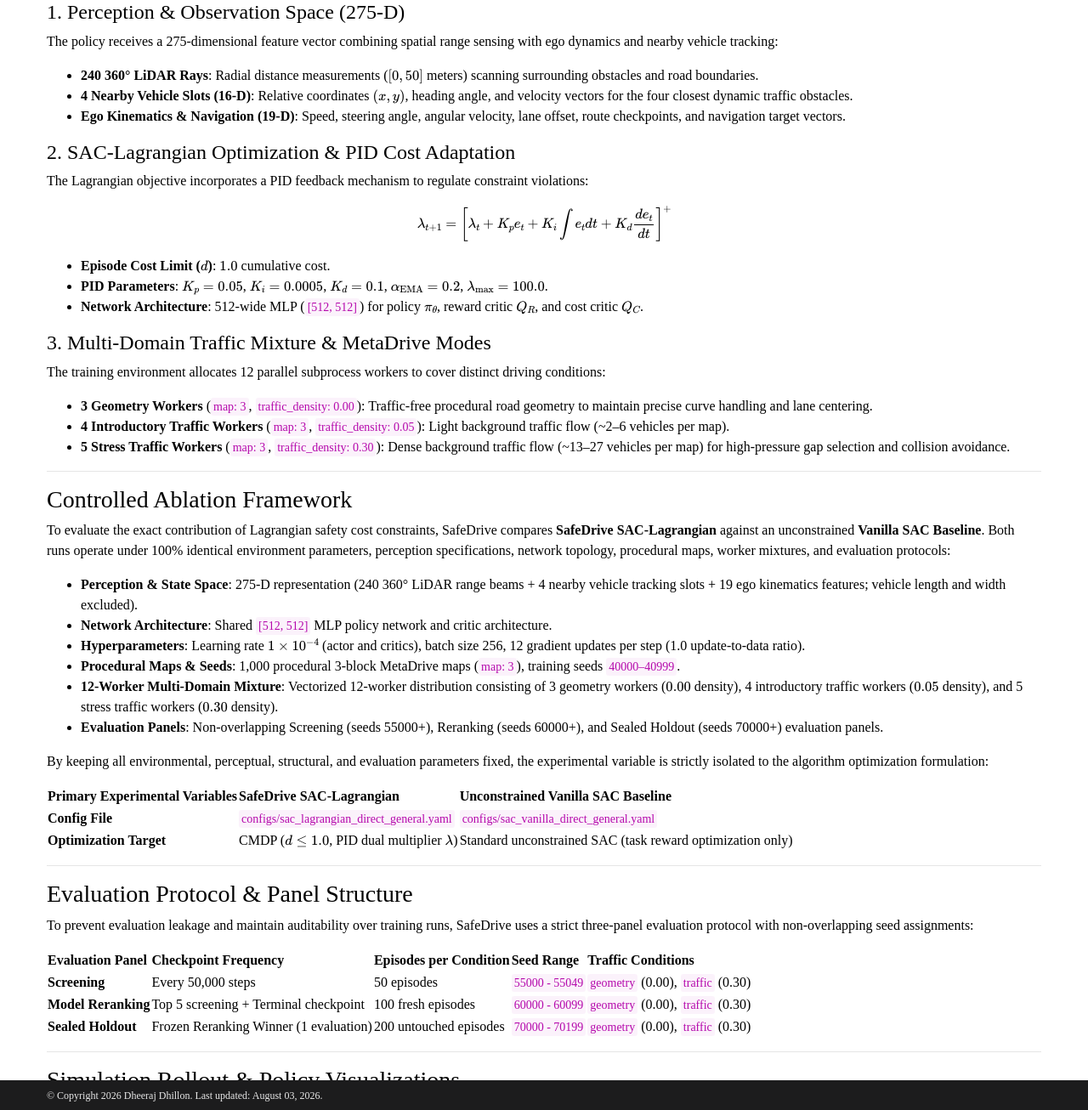
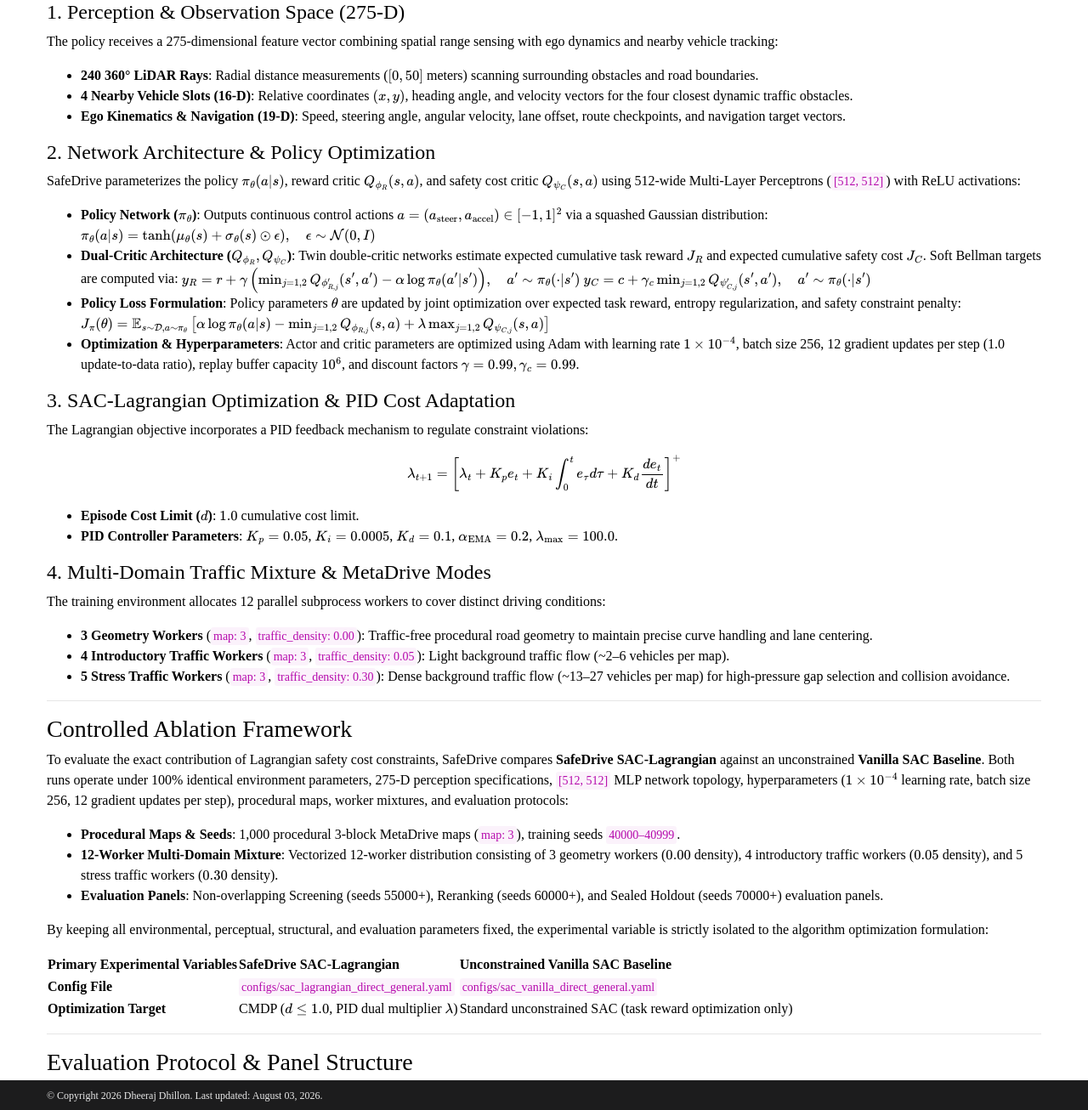
Before and after one commit to djdhillxn/djdhillxn.github.io, a Jekyll site: the page built from _projects/safedrive.md, in a window 1280 px wide and 1400 px high, scrolled down 1199 px, cut to the strip 94-1400 px from the top of the window. Shown: the whole strip at 85% size. Built offline with Jekyll 4.4.1, drawn with Linux system fonts in a browser that asks for light colours; comment, search, counter and statistics services are not loaded; a style sheet for code colours, icons or effects is not loaded.

Commit message:
updated safedrive project writeup

```diff
--- a/_projects/safedrive.md
+++ b/_projects/safedrive.md
@@ -53,16 +53,26 @@
 - **4 Nearby Vehicle Slots (16-D)**: Relative coordinates $(x, y)$, heading angle, and velocity vectors for the four closest dynamic traffic obstacles.
 - **Ego Kinematics & Navigation (19-D)**: Speed, steering angle, angular velocity, lane offset, route checkpoints, and navigation target vectors.
 
-#### 2. SAC-Lagrangian Optimization & PID Cost Adaptation
+#### 2. Network Architecture & Policy Optimization
+SafeDrive parameterizes the policy $\pi_\theta(a|s)$, reward critic $Q_{\phi_R}(s, a)$, and safety cost critic $Q_{\psi_C}(s, a)$ using 512-wide Multi-Layer Perceptrons (`[512, 512]`) with ReLU activations:
+- **Policy Network ($\pi_\theta$)**: Outputs continuous control actions $a = (a_{\text{steer}}, a_{\text{accel}}) \in [-1, 1]^2$ via a squashed Gaussian distribution:
+  $$\pi_\theta(a|s) = \tanh(\mu_\theta(s) + \sigma_\theta(s) \odot \epsilon), \quad \epsilon \sim \mathcal{N}(0, I)$$
+- **Dual-Critic Architecture ($Q_{\phi_R}, Q_{\psi_C}$)**: Twin double-critic networks estimate expected cumulative task reward $J_R$ and expected cumulative safety cost $J_C$. Soft Bellman targets are computed via:
+  $$y_R = r + \gamma \left( \min_{j=1,2} Q_{\phi_{R,j}'}(s', a') - \alpha \log \pi_\theta(a'|s') \right), \quad a' \sim \pi_\theta(\cdot|s')$$
+  $$y_C = c + \gamma_c \min_{j=1,2} Q_{\psi_{C,j}'}(s', a'), \quad a' \sim \pi_\theta(\cdot|s')$$
+- **Policy Loss Formulation**: Policy parameters $\theta$ are updated by joint optimization over expected task reward, entropy regularization, and safety constraint penalty:
+  $$J_\pi(\theta) = \mathbb{E}_{s \sim \mathcal{D}, a \sim \pi_\theta} \left[ \alpha \log \pi_\theta(a|s) - \min_{j=1,2} Q_{\phi_{R,j}}(s, a) + \lambda \max_{j=1,2} Q_{\psi_{C,j}}(s, a) \right]$$
+- **Optimization & Hyperparameters**: Actor and critic parameters are optimized using Adam with learning rate $1 \times 10^{-4}$, batch size 256, 12 gradient updates per step (1.0 update-to-data ratio), replay buffer capacity $10^6$, and discount factors $\gamma = 0.99, \gamma_c = 0.99$.
+
+#### 3. SAC-Lagrangian Optimization & PID Cost Adaptation
 The Lagrangian objective incorporates a PID feedback mechanism to regulate constraint violations:
 
-$$\lambda_{t+1} = \left[ \lambda_t + K_p e_t + K_i \int e_t dt + K_d \frac{de_t}{dt} \right]^+$$
+$$\lambda_{t+1} = \left[ \lambda_t + K_p e_t + K_i \int_0^t e_\tau d\tau + K_d \frac{de_t}{dt} \right]^+$$
 
-- **Episode Cost Limit ($d$)**: $1.0$ cumulative cost.
-- **PID Parameters**: $K_p = 0.05$, $K_i = 0.0005$, $K_d = 0.1$, $\alpha_{\text{EMA}} = 0.2$, $\lambda_{\max} = 100.0$.
-- **Network Architecture**: 512-wide MLP (`[512, 512]`) for policy $\pi_\theta$, reward critic $Q_R$, and cost critic $Q_C$.
+- **Episode Cost Limit ($d$)**: $1.0$ cumulative cost limit.
+- **PID Controller Parameters**: $K_p = 0.05$, $K_i = 0.0005$, $K_d = 0.1$, $\alpha_{\text{EMA}} = 0.2$, $\lambda_{\max} = 100.0$.
 
-#### 3. Multi-Domain Traffic Mixture & MetaDrive Modes
+#### 4. Multi-Domain Traffic Mixture & MetaDrive Modes
 The training environment allocates 12 parallel subprocess workers to cover distinct driving conditions:
 - **3 Geometry Workers** (`map: 3`, `traffic_density: 0.00`): Traffic-free procedural road geometry to maintain precise curve handling and lane centering.
 - **4 Introductory Traffic Workers** (`map: 3`, `traffic_density: 0.05`): Light background traffic flow (~2–6 vehicles per map).
@@ -72,11 +82,8 @@
 
 ### Controlled Ablation Framework
 
-To evaluate the exact contribution of Lagrangian safety cost constraints, SafeDrive compares **SafeDrive SAC-Lagrangian** against an unconstrained **Vanilla SAC Baseline**. Both runs operate under 100% identical environment parameters, perception specifications, network topology, procedural maps, worker mixtures, and evaluation protocols:
+To evaluate the exact contribution of Lagrangian safety cost constraints, SafeDrive compares **SafeDrive SAC-Lagrangian** against an unconstrained **Vanilla SAC Baseline**. Both runs operate under 100% identical environment parameters, 275-D perception specifications, `[512, 512]` MLP network topology, hyperparameters ($1 \times 10^{-4}$ learning rate, batch size 256, 12 gradient updates per step), procedural maps, worker mixtures, and evaluation protocols:
 
-- **Perception & State Space**: 275-D representation (240 360° LiDAR range beams + 4 nearby vehicle tracking slots + 19 ego kinematics features; vehicle length and width excluded).
-- **Network Architecture**: Shared `[512, 512]` MLP policy network and critic architecture.
-- **Hyperparameters**: Learning rate $1 \times 10^{-4}$ (actor and critics), batch size 256, 12 gradient updates per step (1.0 update-to-data ratio).
 - **Procedural Maps & Seeds**: 1,000 procedural 3-block MetaDrive maps (`map: 3`), training seeds `40000–40999`.
 - **12-Worker Multi-Domain Mixture**: Vectorized 12-worker distribution consisting of 3 geometry workers ($0.00$ density), 4 introductory traffic workers ($0.05$ density), and 5 stress traffic workers ($0.30$ density).
 - **Evaluation Panels**: Non-overlapping Screening (seeds 55000+), Reranking (seeds 60000+), and Sealed Holdout (seeds 70000+) evaluation panels.
```
